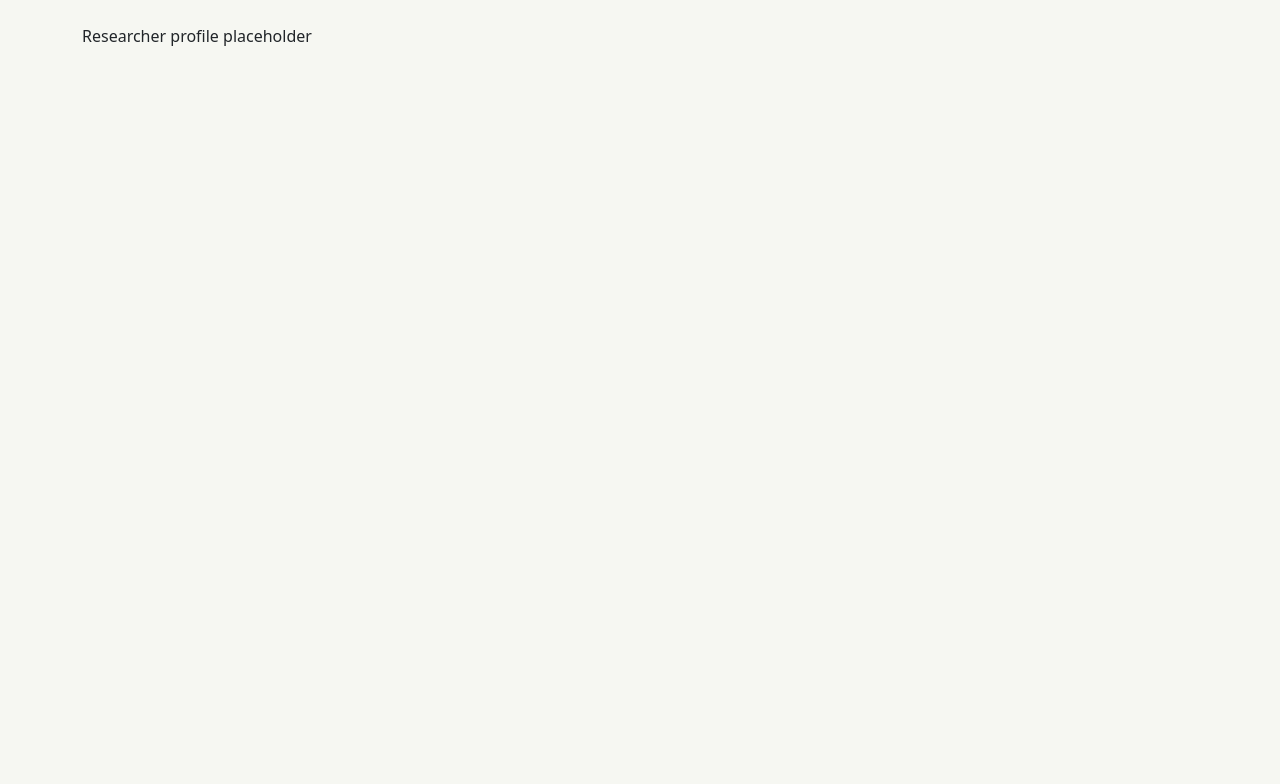
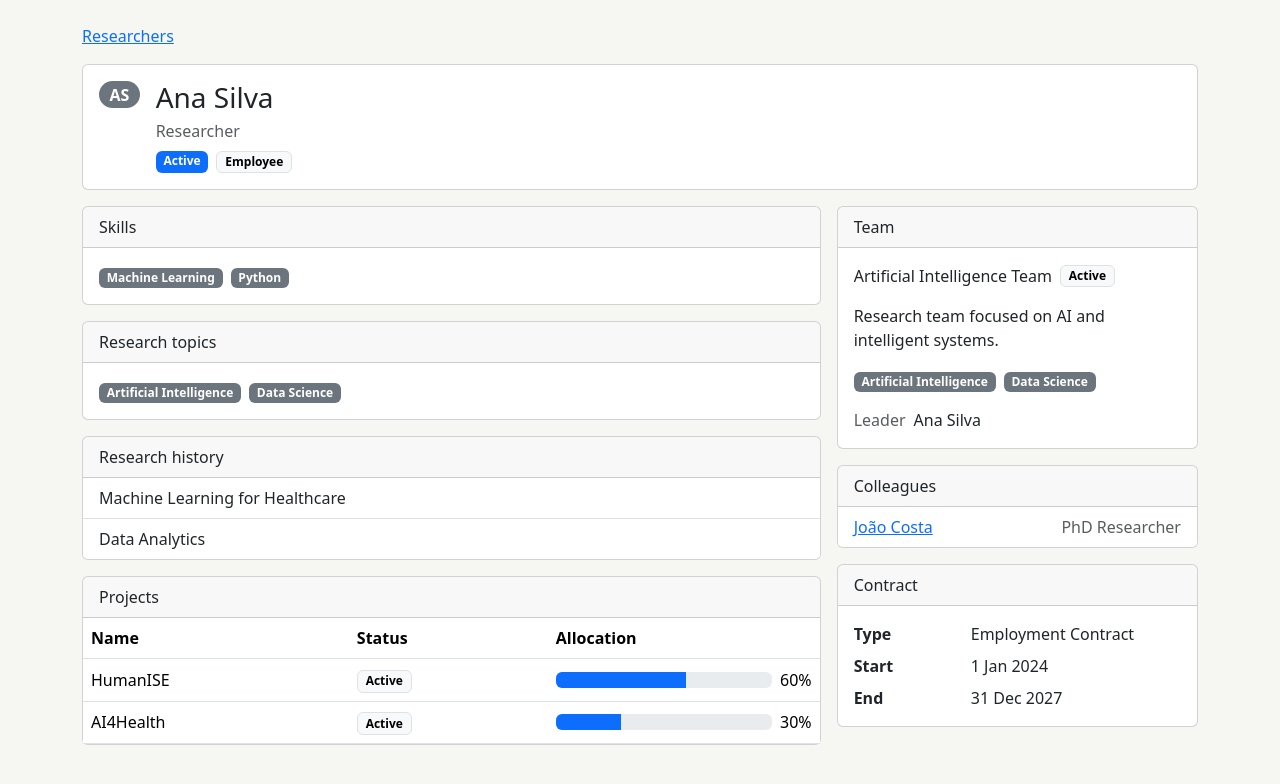
Before and after one commit to FEUP-MEIC-DS-2026-27/Prototype_1MEIC05T05, a React app in the folder researcher-profile/: page /1 in a window 1280 px wide. Shown: the top 784 px of the page. Built offline with nearby package versions, Linux system fonts and the light colour scheme; the HTML template or start-up script is replaced by a standard one.

Commit message:
feat(researcher-profile): bootstrap profile page (#73)

```diff
--- a/researcher-profile/src/ResearcherProfile.tsx
+++ b/researcher-profile/src/ResearcherProfile.tsx
@@ -1,7 +1,7 @@
-import { Route, Routes, useParams } from "react-router-dom"
+import { Route, Routes } from "react-router-dom"
 import { PageNotFound } from "./components/PageNotFound.tsx"
 import { ResearcherProfileLayout } from "./components/ResearcherProfileLayout.tsx"
-import { parseResearcherId } from "./data/profile.ts"
+import { ResearcherProfilePage } from "./components/ResearcherProfilePage.tsx"
 import { contractVersion, type ResearcherProfileProps } from "./types.ts"
 
 /**
@@ -10,14 +10,6 @@ import { contractVersion, type ResearcherProfileProps } from "./types.ts"
  * The host supplies the router. This module does not import CSS.
  */
 export { contractVersion }
-
-function ResearcherIdPlaceholder({ basePath }: { basePath: string }) {
-  const { id } = useParams()
-  if (parseResearcherId(id) === null) {
-    return <PageNotFound basePath={basePath} />
-  }
-  return <p>Researcher profile placeholder</p>
-}
 
 export default function ResearcherProfile({
   basePath,
@@ -28,7 +20,7 @@ export default function ResearcherProfile({
         <Route index element={<p>Researcher search placeholder</p>} />
         <Route
           path=":id"
-          element={<ResearcherIdPlaceholder basePath={basePath} />}
+          element={<ResearcherProfilePage basePath={basePath} />}
         />
         <Route path="*" element={<PageNotFound basePath={basePath} />} />
       </Routes>
--- /dev/null
+++ b/researcher-profile/src/components/ResearcherProfilePage.tsx
@@ -0,0 +1,244 @@
+import type { ReactNode } from "react"
+import { Link, useParams } from "react-router-dom"
+
+import { PageNotFound } from "./PageNotFound.tsx"
+import { StatusMessage } from "./StatusMessage.tsx"
+import {
+  copy,
+  employmentLabel,
+  memberStatusLabel,
+  projectStatusLabel,
+  teamStatusLabel,
+} from "../copy.ts"
+import {
+  formatProfileDate,
+  getResearcherProfile,
+  initials,
+  leaderPath,
+  parseResearcherId,
+} from "../data/profile.ts"
+import type { ProfileLeader, ProfileProject } from "../types/researcher.ts"
+
+function profileHref(basePath: string, id: number) {
+  return `${basePath}/${id}`
+}
+
+function SectionCard({
+  title,
+  children,
+}: {
+  title: string
+  children: ReactNode
+}) {
+  return (
+    <section className="card">
+      <div className="card-header">{title}</div>
+      {children}
+    </section>
+  )
+}
+
+function BadgeList({ labels }: { labels: readonly string[] }) {
+  return (
+    <ul className="list-unstyled d-flex flex-wrap gap-2 mb-0">
+      {labels.map((label) => (
+        <li key={label}>
+          <span className="badge text-bg-secondary">{label}</span>
+        </li>
+      ))}
+    </ul>
+  )
+}
+
+function LeaderName({
+  leader,
+  basePath,
+}: {
+  leader: ProfileLeader
+  basePath: string
+}) {
+  if (leaderPath(leader) === null) return <span>{leader.name}</span>
+  return <Link to={profileHref(basePath, leader.id)}>{leader.name}</Link>
+}
+
+function ProjectRow({ project }: { project: ProfileProject }) {
+  return (
+    <tr>
+      <td>{project.name}</td>
+      <td>
+        <span className="badge text-bg-light border">
+          {projectStatusLabel[project.status]}
+        </span>
+      </td>
+      <td>
+        <div className="d-flex align-items-center gap-2">
+          <div
+            className="progress flex-grow-1"
+            role="progressbar"
+            aria-valuenow={project.allocationPercentage}
+            aria-valuemin={0}
+            aria-valuemax={100}
+            aria-label={project.name}
+          >
+            <div
+              className="progress-bar"
+              style={{ width: `${project.allocationPercentage}%` }}
+            />
+          </div>
+          <span className="text-nowrap">{`${project.allocationPercentage}%`}</span>
+        </div>
+      </td>
+    </tr>
+  )
+}
+
+export function ResearcherProfilePage({ basePath }: { basePath: string }) {
+  const { id } = useParams()
+  const researcherId = parseResearcherId(id)
+  const profile =
+    researcherId === null ? null : getResearcherProfile(researcherId)
+
+  if (profile === null) return <PageNotFound basePath={basePath} />
+
+  const contract = profile.contract
+
+  return (
+    <div className="d-flex flex-column gap-3">
+      <Link to={basePath || "/"}>{copy.researchers}</Link>
+      <div className="card">
+        <div className="card-body d-flex align-items-start gap-3">
+          <span
+            className="badge rounded-pill text-bg-secondary fs-6"
+            aria-hidden="true"
+          >
+            {initials(profile.name)}
+          </span>
+          <div>
+            <h1 className="h3 mb-1">{profile.name}</h1>
+            <p className="text-body-secondary mb-2">{profile.role}</p>
+            <div className="d-flex flex-wrap gap-2">
+              <span className="badge text-bg-primary">
+                {memberStatusLabel[profile.memberStatus]}
+              </span>
+              <span className="badge text-bg-light border">
+                {employmentLabel[profile.employmentType]}
+              </span>
+            </div>
+          </div>
+        </div>
+      </div>
+      <div className="row g-3">
+        <div className="col-lg-8 d-flex flex-column gap-3">
+          <SectionCard title={copy.skills}>
+            <div className="card-body">
+              <BadgeList labels={profile.skills} />
+            </div>
+          </SectionCard>
+          <SectionCard title={copy.researchTopics}>
+            <div className="card-body">
+              <BadgeList labels={profile.topics} />
+            </div>
+          </SectionCard>
+          <SectionCard title={copy.researchHistory}>
+            <ul className="list-group list-group-flush">
+              {profile.researchHistory.map((entry) => (
+                <li key={entry} className="list-group-item">
+                  {entry}
+                </li>
+              ))}
+            </ul>
+          </SectionCard>
+          <SectionCard title={copy.projects}>
+            {profile.projects.length === 0 ? (
+              <div className="card-body">
+                <StatusMessage variant="empty" message={copy.noProject} />
+              </div>
+            ) : (
+              <div className="table-responsive">
+                <table className="table mb-0 align-middle">
+                  <thead>
+                    <tr>
+                      <th scope="col">{copy.name}</th>
+                      <th scope="col">Status</th>
+                      <th scope="col">Allocation</th>
+                    </tr>
+                  </thead>
+                  <tbody>
+                    {profile.projects.map((project) => (
+                      <ProjectRow key={project.id} project={project} />
+                    ))}
+                  </tbody>
+                </table>
+              </div>
+            )}
+          </SectionCard>
+        </div>
+        <div className="col-lg-4 d-flex flex-column gap-3">
+          <SectionCard title={copy.team}>
+            <div className="card-body d-flex flex-column gap-3">
+              <div className="d-flex flex-wrap align-items-center gap-2">
+                <p className="fw-medium mb-0">{profile.team.name}</p>
+                <span className="badge text-bg-light border">
+                  {teamStatusLabel[profile.team.status]}
+                </span>
+              </div>
+              <p className="mb-0">{profile.team.description}</p>
+              <BadgeList labels={profile.team.topics} />
+              <div>
+                <span className="text-body-secondary me-2">{copy.leader}</span>
+                <LeaderName leader={profile.team.leader} basePath={basePath} />
+              </div>
+            </div>
+          </SectionCard>
+          <SectionCard title={copy.colleagues}>
+            {profile.colleagues.length === 0 ? (
+              <div className="card-body">
+                <StatusMessage variant="empty" message={copy.noColleagues} />
+              </div>
+            ) : (
+              <ul className="list-group list-group-flush">
+                {profile.colleagues.map((colleague) => (
+                  <li
+                    key={colleague.id}
+                    className="list-group-item d-flex flex-wrap justify-content-between gap-2"
+                  >
+                    <Link to={profileHref(basePath, colleague.id)}>
+                      {colleague.name}
+                    </Link>
+                    <span className="text-body-secondary">
+                      {colleague.role}
+                    </span>
+                  </li>
+                ))}
+              </ul>
+            )}
+          </SectionCard>
+          <SectionCard title={copy.contract}>
+            <div className="card-body">
+              {contract === null ? (
+                <StatusMessage variant="empty" message={copy.noContract} />
+              ) : (
+                <dl className="row mb-0">
+                  <dt className="col-sm-4">Type</dt>
+                  <dd className="col-sm-8">{contract.type}</dd>
+                  <dt className="col-sm-4">Start</dt>
+                  <dd className="col-sm-8">
+                    <time dateTime={contract.startDate}>
+                      {formatProfileDate(contract.startDate)}
+                    </time>
+                  </dd>
+                  <dt className="col-sm-4">End</dt>
+                  <dd className="col-sm-8 mb-0">
+                    <time dateTime={contract.endDate}>
+                      {formatProfileDate(contract.endDate)}
+                    </time>
+                  </dd>
+                </dl>
+              )}
+            </div>
+          </SectionCard>
+        </div>
+      </div>
+    </div>
+  )
+}
```
